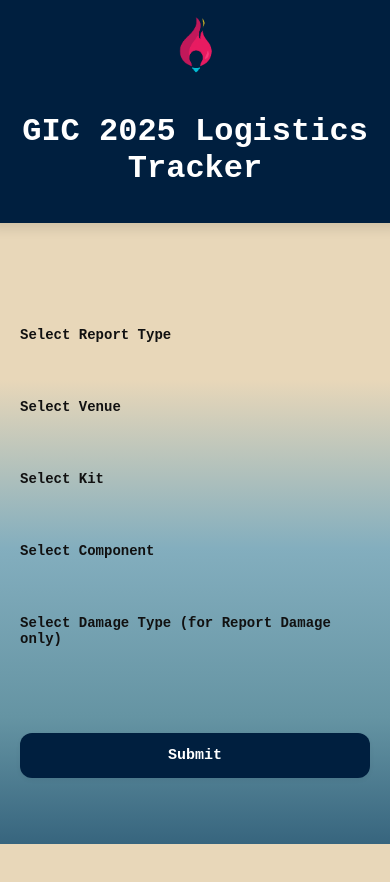
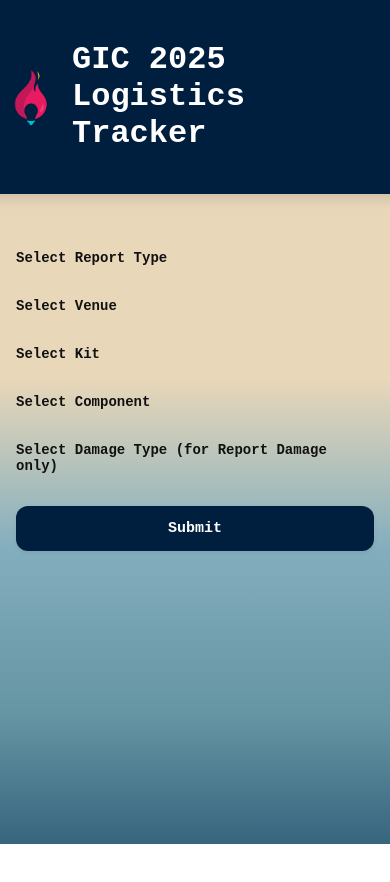
Before and after one commit to BBD-gic/GIC-2025-Logistics-Tracker, a website: page public/index.html in a window 390 px wide. Shown: the top 882 px of the page. After the commit the page ends 844 px from the top, so only its background shows below. Drawn offline with Linux system fonts and the light colour scheme; no server answers.

Commit message:
Update style.css

```diff
--- a/public/style.css
+++ b/public/style.css
@@ -136,23 +136,28 @@ button.selected {
 
 /* Responsive */
 @media (max-width: 480px) {
-  header {
-    flex-direction: column;
-    text-align: center;
-    padding: 14px;
+  button {
+    display: block;
+    width: 100%;
+    box-sizing: border-box;
+    margin: 10px 0;
   }
 
-  header img {
-    margin-bottom: 6px;
+  main {
+    padding: 24px 16px 100px;
   }
 
   h2 {
     font-size: 14px;
+    margin-top: 32px;
+    margin-bottom: 8px;
   }
 
-  button {
+  section {
+    margin-bottom: 32px;
+  }
+
+  #submit-btn {
     width: 100%;
-    margin: 10px 0;
-    font-size: 13px;
   }
 }
```
